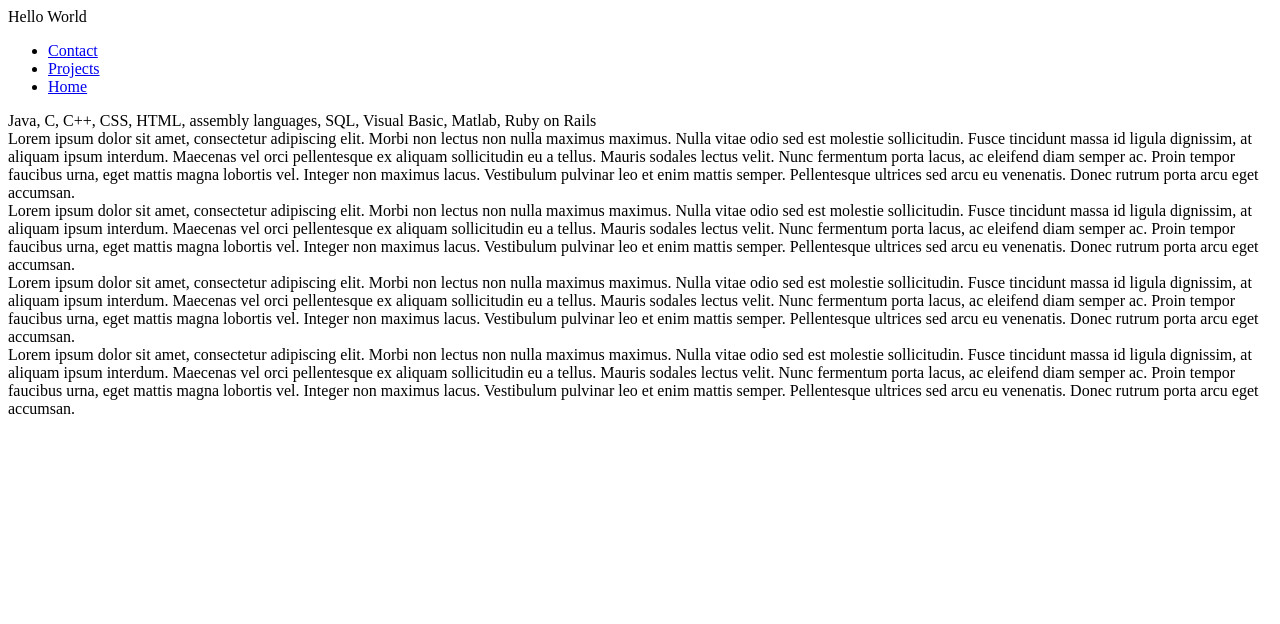
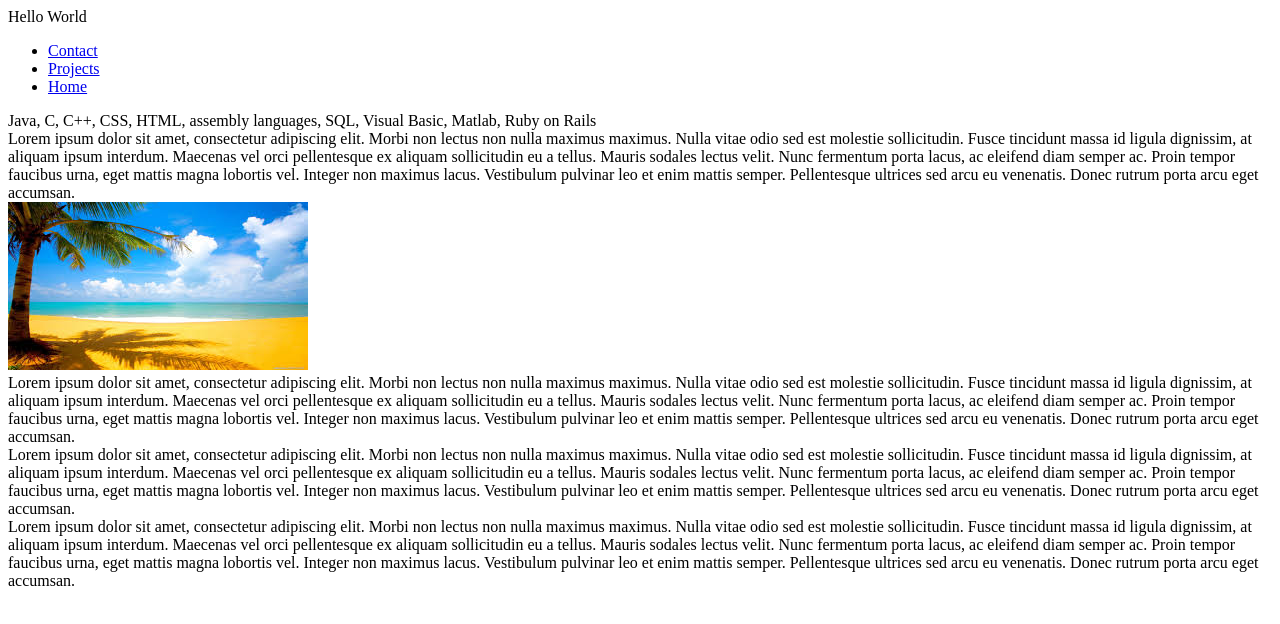
Before and after one commit to ChengHaoPCho/ChengHaoPCho.github.io, a plain HTML site: page index.html in a window 1280 px wide. Drawn offline with Linux system fonts and the light colour scheme.

Commit message:
added picture

```diff
--- a/index.html
+++ b/index.html
@@ -37,6 +37,7 @@ Lorem ipsum dolor sit amet, consectetur adipiscing elit. Morbi non lectus non nu
 </div>
 <a name="projects"></a>
 <div class="projectPicture">
+<img src="tree.jpg">
 </div>
 <div class="projectOne">
  Lorem ipsum dolor sit amet, consectetur adipiscing elit. Morbi non lectus non nulla maximus maximus. Nulla vitae odio sed est molestie sollicitudin. Fusce tincidunt massa id ligula dignissim, at aliquam ipsum interdum. Maecenas vel orci pellentesque ex aliquam sollicitudin eu a tellus. Mauris sodales lectus velit. Nunc fermentum porta lacus, ac eleifend diam semper ac. Proin tempor faucibus urna, eget mattis magna lobortis vel. Integer non maximus lacus. Vestibulum pulvinar leo et enim mattis semper. Pellentesque ultrices sed arcu eu venenatis. Donec rutrum porta arcu eget accumsan.
```
Also changed, not shown: 1 other file.
